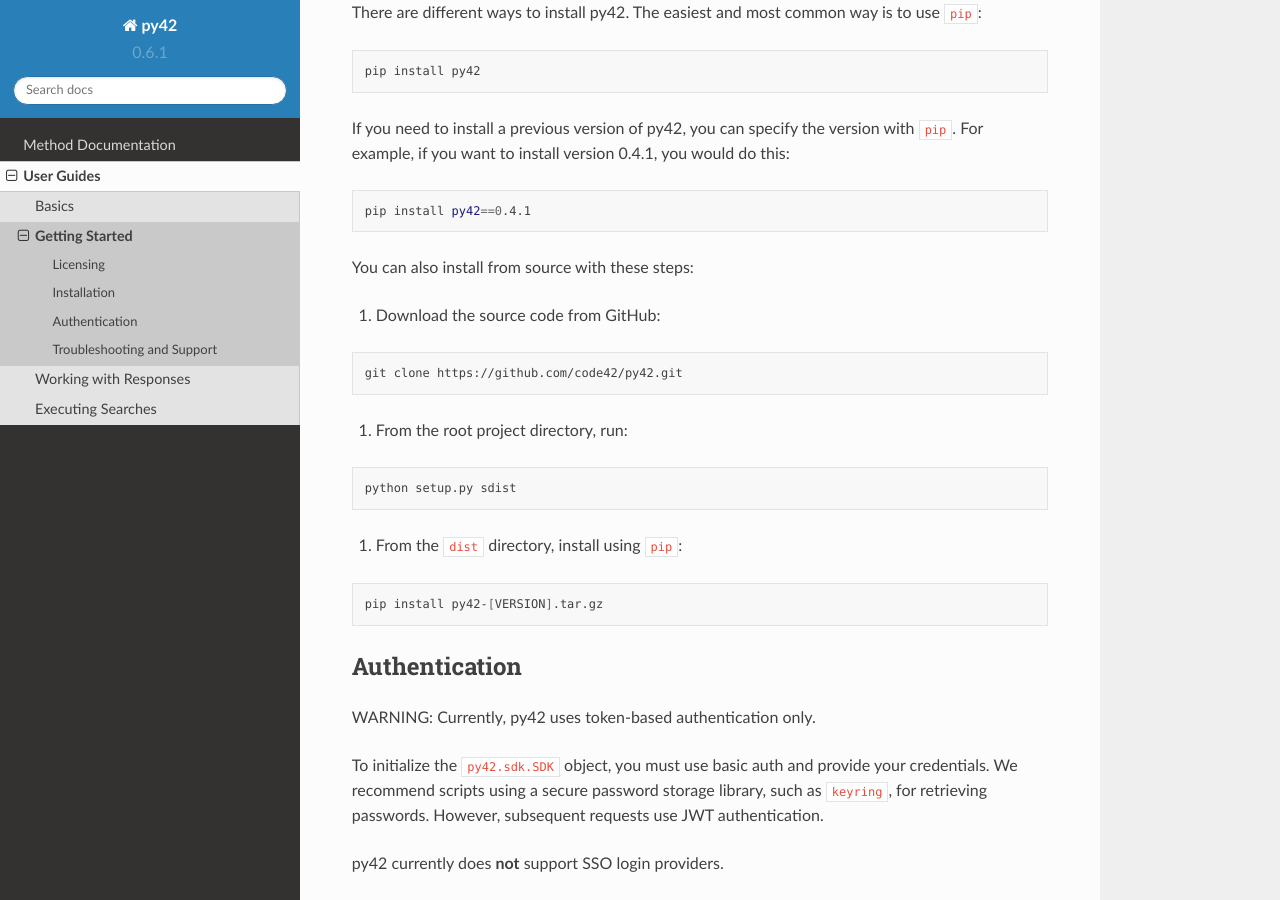
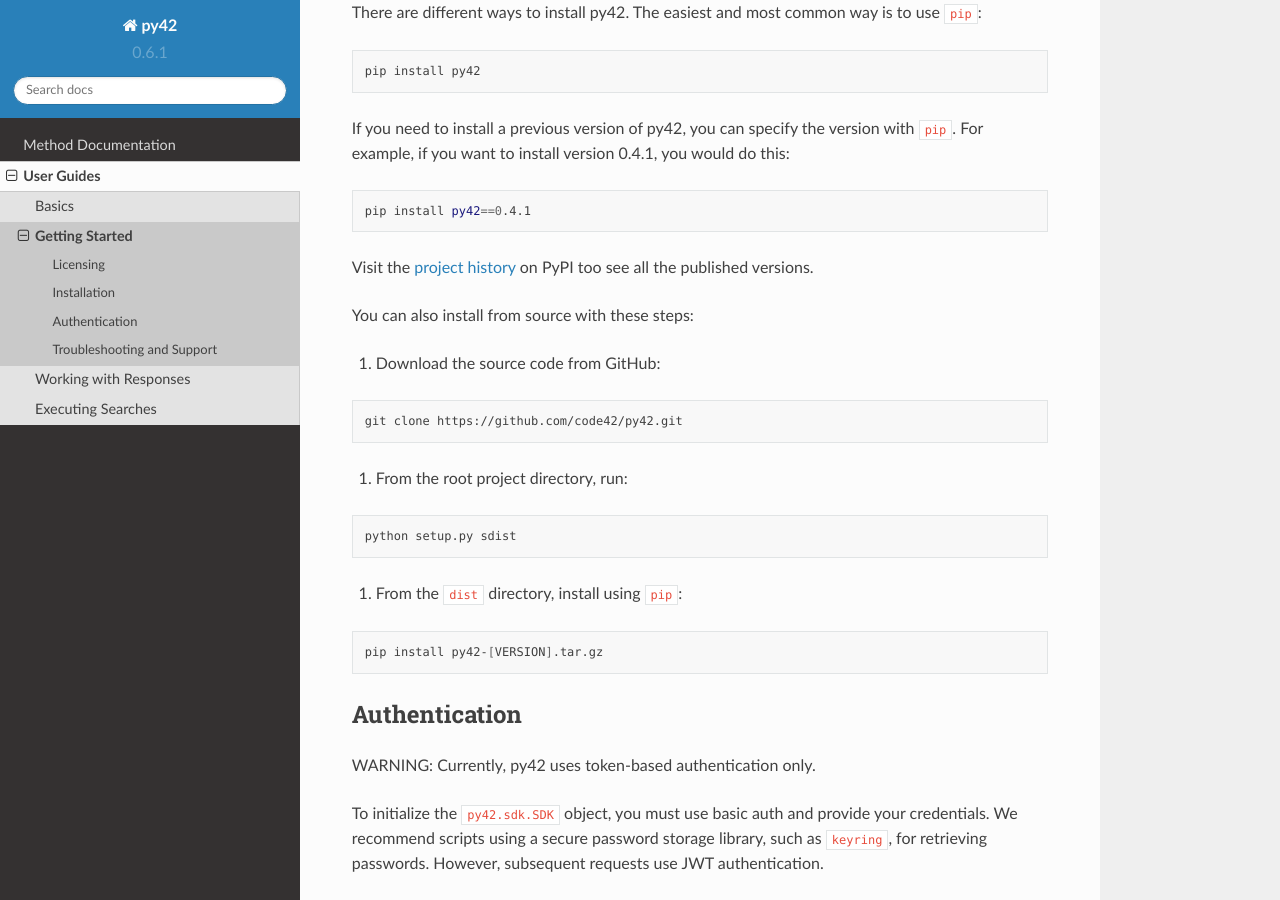
Before and after one commit to code42/py42, a Sphinx documentation site: the page built from docs/userguides/gettingstarted.md, in a window 1280 px wide and 900 px high, scrolled down 487 px. Built offline with Sphinx 7.4.7 and the Read the Docs theme 2.0.0, drawn with Linux system fonts in a browser that asks for light colours; pages that are not in the unit, such as notebooks, are missing from menus; the version number is read from the project's files by our own code.

Commit message:
Add bit about pypi project history

````diff
--- a/docs/userguides/gettingstarted.md
+++ b/docs/userguides/gettingstarted.md
@@ -23,6 +23,8 @@
 ```bash
 pip install py42==0.4.1
 ```
+
+Visit the [project history](https://pypi.org/project/py42/#history) on PyPI too see all the published versions.
 
 You can also install from source with these steps:
 
````
